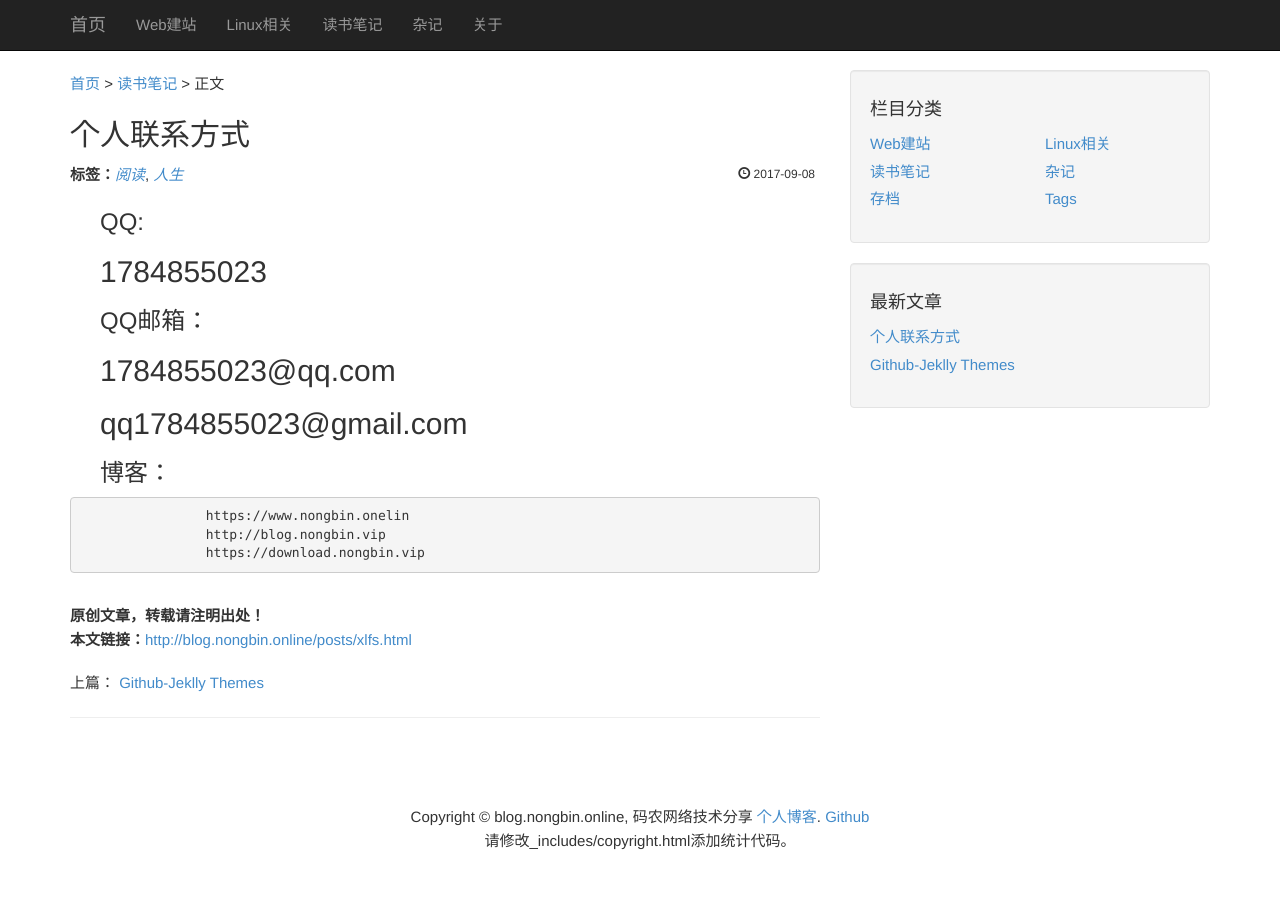
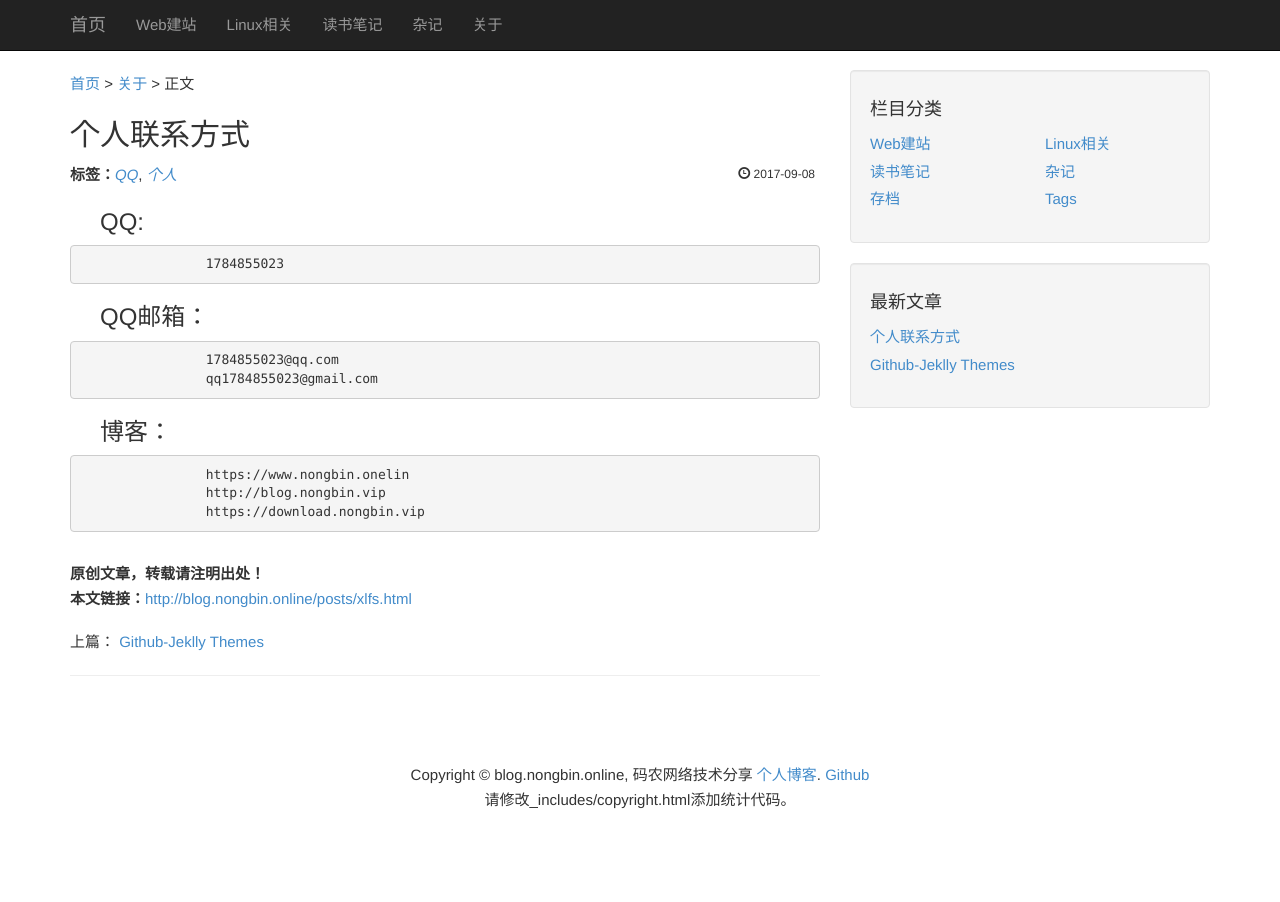
Before and after one commit to nongbin/blog, a Jekyll site: the page built from _posts/2017-09-08-xlfs.markdown, in a window 1280 px wide. Built offline with Jekyll 4.4.1, drawn with Linux system fonts in a browser that asks for light colours; comment, search, counter and statistics services are not loaded.

Commit message:
no message

```diff
--- a/_posts/2017-09-08-xlfs.markdown
+++ b/_posts/2017-09-08-xlfs.markdown
@@ -1,16 +1,16 @@
 ---
 layout: post
-category: "read"
+category: "about"
 title:  "个人联系方式"
-tags: [阅读,人生]
+tags: [QQ,个人]
 ---
 
 ### QQ:
-## 1784855023
+			1784855023
 
 ### QQ邮箱：
-## 1784855023@qq.com
-## qq1784855023@gmail.com
+			1784855023@qq.com
+			qq1784855023@gmail.com
 
 ### 博客：
 			https://www.nongbin.onelin
```
